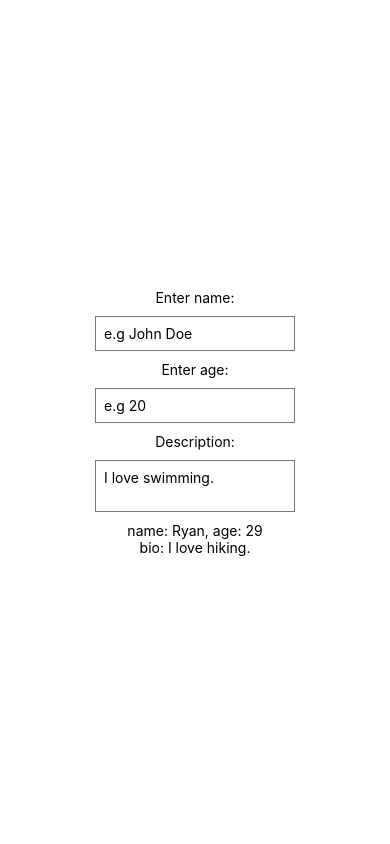
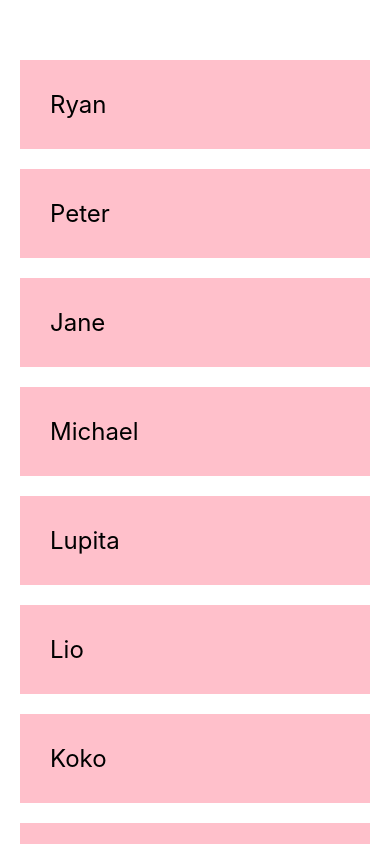
Before and after one commit to Raywire/react-native-first, a React Native app: screen / in a window 390 px wide. Built offline with nearby package versions, Linux system fonts and the light colour scheme.

Commit message:
Lists and ScrollView

```diff
--- a/App.js
+++ b/App.js
@@ -1,35 +1,32 @@
 import React, { useState } from 'react';
-import { StyleSheet, Text, View, TextInput } from 'react-native';
+import { StyleSheet, Text, View, ScrollView } from 'react-native';
 
 export default function App() {
-  const [name, setName] = useState('Ryan')
-  const [age, setAge] = useState(29)
-  const [bio, setBio] = useState('I love hiking.')
+  const [people, setPeople] = useState([
+    { name: 'Ryan', key: 1},
+    { name: 'Peter', key: 2},
+    { name: 'Jane', key: 3},
+    { name: 'Michael', key: 4},
+    { name: 'Lupita', key: 5},
+    { name: 'Lio', key: 6},
+    { name: 'Koko', key: 7},
+    { name: 'Rita', key: 8},
+  ])
 
   return (
     <View style={styles.container}>
-      <Text>Enter name:</Text>
-      <TextInput
-        style={styles.input}
-        placeholder='e.g John Doe'
-        onChangeText={(val) => setName(val)}
-      />
-      <Text>Enter age:</Text>
-      <TextInput
-        keyboardType="number-pad"
-        style={styles.input}
-        placeholder='e.g 20'
-        onChangeText={(val) => setAge(val)}
-      />
-      <Text>Description:</Text>
-      <TextInput
-        multiline
-        style={styles.input}
-        placeholder='I love swimming.'
-        onChangeText={(val) => setBio(val)}
-      />
-      <Text>name: {name}, age: {age}</Text>
-      <Text>bio: {bio}</Text>
+      <ScrollView>
+        {
+          people.map(item => (
+            <View key={item.key}>
+              <Text style={styles.item}>
+                {item.name}
+              </Text>
+            </View>
+            )
+          )
+        }
+      </ScrollView>
     </View>
   );
 }
@@ -38,14 +35,15 @@ const styles = StyleSheet.create({
   container: {
     flex: 1,
     backgroundColor: '#fff',
-    alignItems: 'center',
-    justifyContent: 'center',
+    paddingTop: 40,
+    paddingHorizontal: 20
+    // alignItems: 'center',
+    // justifyContent: 'center',
   },
-  input: {
-    borderWidth: 1,
-    borderColor: '#777',
-    padding: 8,
-    margin: 10,
-    width: 200
-  },
+  item: {
+    marginTop: 20,
+    padding: 30,
+    backgroundColor: 'pink',
+    fontSize: 24
+  }
 });
```
